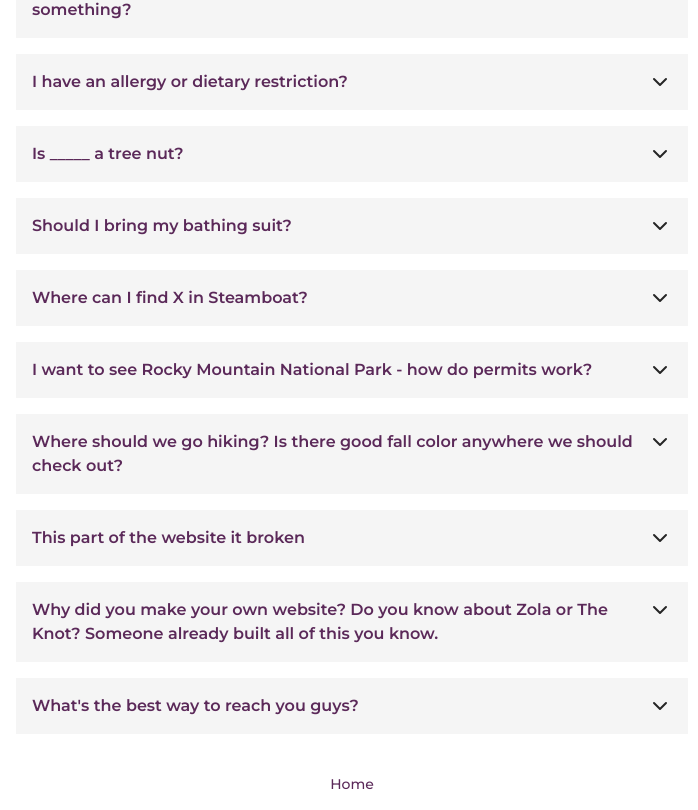
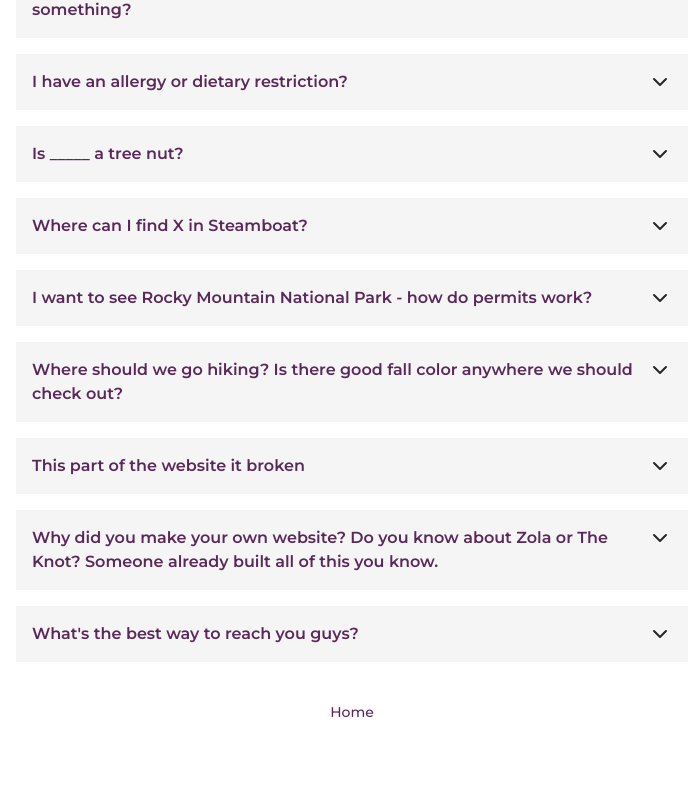
Before and after one commit to mmbakken/bakken-family, a React (Vite) app in the folder client/: page /wedding/questions in a window 1280 px wide. Shown: the part 1514-2324 px from the top of the page, without its empty margins (288-986 px from the left). After the commit the page ends 2252 px from the top, so only its background shows below. Built offline with nearby package versions, Linux system fonts and the light colour scheme; sample sign-in values are in the browser's storage; a web font is replaced by a local one.

Commit message:
Rm duplicate FAQ.

```diff
--- a/client/src/features/wedding/home/Questions.tsx
+++ b/client/src/features/wedding/home/Questions.tsx
@@ -238,11 +238,6 @@ const Questions = () => {
           </span>
         </Faq>
 
-        <Faq
-          question="Should I bring my bathing suit?"
-          answer="Yes - there's a 16-person hot tub at the lodge and we're definitely going to use it."
-        />
-
         <Faq question="Where can I find X in Steamboat?">
           <span>Please see the </span>
           <Link to="/wedding/events">
```
